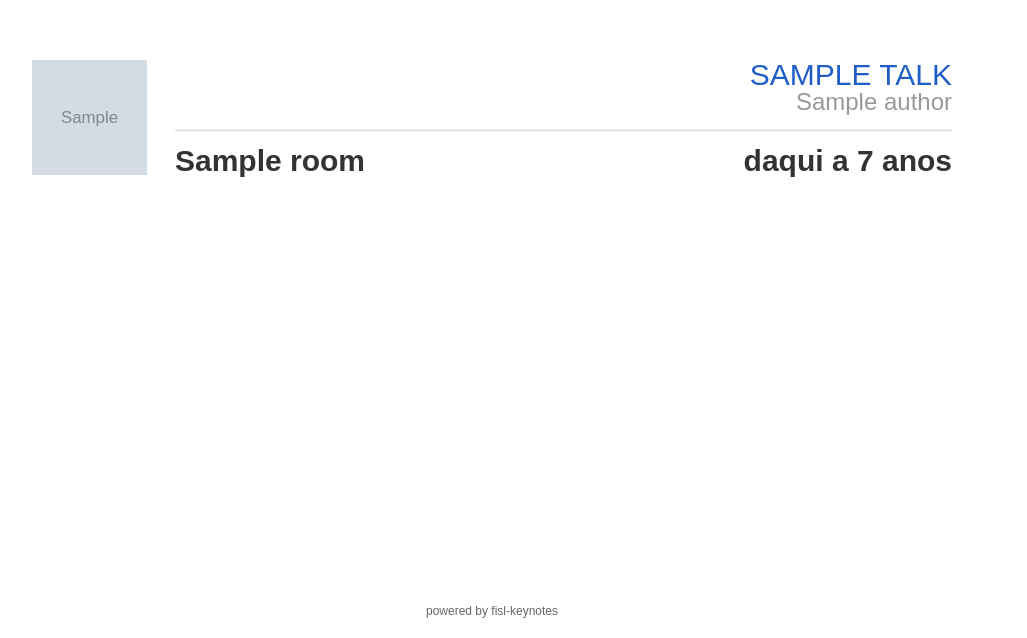
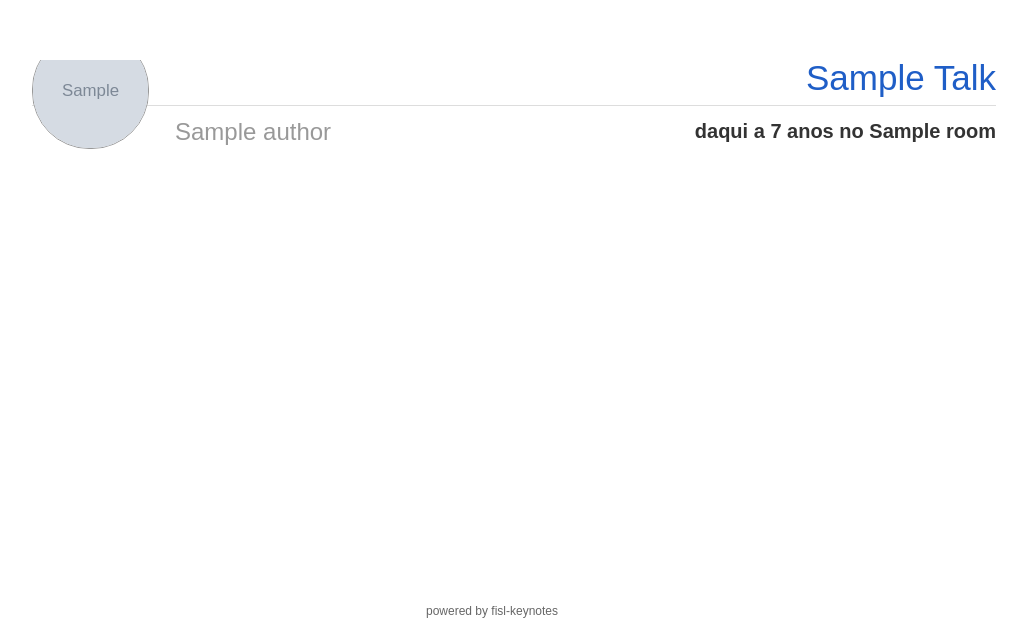
Before and after one commit to heynemann/fisl-keynotes, a Flask app: template templates/index.html in a window 1280 px wide. Shown: the part 172-810 px from the top of the page, without its empty margins (148-1175 px from the left). Run offline with Flask 2, Linux system fonts and the light colour scheme; the template is opened without the code that fills it: most values are stand-ins (such as "Sample title", 1, 10 or a date in 2020); grey boxes marked "Sample" are stand-in pictures.

Commit message:
modificado o layout

```diff
--- a/static/css/style.css
+++ b/static/css/style.css
@@ -145,9 +145,6 @@ header p a:hover {
 
 .talk .info {
     position: relative;
-    z-index: 2;
-    float: left;
-    width: 777px;
 }
 
 .talk.current .info {
@@ -156,25 +153,26 @@ header p a:hover {
 
 .talk .info h2 {
     color: #1f5ec7;
-    font-size: 30px;
+    font-size: 35px;
     text-overflow: ellipsis;
     width: 100%;
-    overflow: hidden;
     white-space: nowrap;
-    text-transform: uppercase;
+    text-transform: capitalize;
     text-align: right;
+    margin-bottom: 10px;
 }
 
 .talk.current .info h2 {
     font-size: 42px;
+    margin-bottom: 10px;
 }
 
-.talk .info h3 {
+.talk .info .author {
     color: #999;
     font-size: 24px;
-    text-align: right;
     padding-bottom: 15px;
-    border-bottom: solid 1px #eee;
+    float: left;
+	padding-top: 15px;
 }
 
 .talk.current .info h3 {
@@ -192,11 +190,10 @@ header p a:hover {
 }
 
 .talk .info .location .room {
-    float: left;
+    float: right;
 }
 
 .talk .info .location .time {
-    float: right;
 }
 
 .talk .info .location .now {
@@ -215,7 +212,7 @@ header p a:hover {
 .talk .info .location .time,
 .talk .info .location .now,
 .talk .info .location .room {
-    font-size: 30px;
+    font-size: 20px;
     font-weight: bold;
     color: #333;
 }
@@ -240,3 +237,9 @@ footer a {
 footer a:hover {
     text-decoration: underline;
 }
+
+.talk img {
+	border-radius: 57px;
+	border: 1px solid #999;
+    margin-top: -28px;
+}
--- a/templates/index.html
+++ b/templates/index.html
@@ -31,11 +31,10 @@
                     </div>
                     <div class="info">
                         <h2>{{ title }}</h2>
-                        <h3>{{ author }}</h3>
+                        <p class='author'>{{ author }}</p>
                         <div class="location">
-                            <p class="room">{{ room }}</p>
                             <p class="now">AGORA!!!</p>
-                            <p class="time" title="{{ time }}">{{ time }}</p>
+                            <p class="room"><span class="time" title="{{ time }}">{{ time }}</span> no {{ room }}</p>
                         </div>
                     </div>
                 </div>
```
